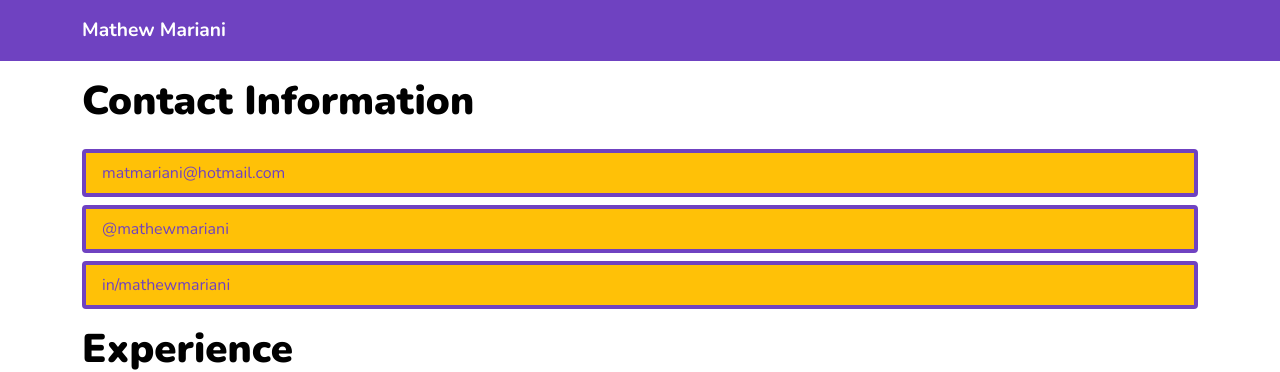
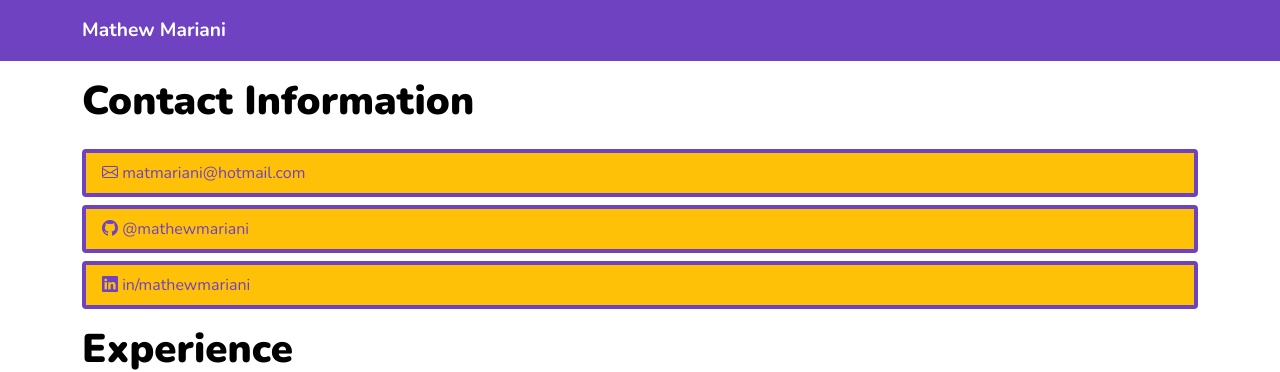
Before and after one commit to mathewmariani/mathewmariani.github.io, an Astro site: page /resume in a window 1280 px wide. Shown: the top 372 px of the page. Built offline with nearby package versions, Linux system fonts and the light colour scheme; Astro itself is replaced by a stand-in of ours.

Commit message:
Small updates

```diff
--- a/package.json
+++ b/package.json
@@ -7,7 +7,8 @@
     "astro": "astro"
   },
   "dependencies": {
-    "bootstrap": "^5.3.8"
+    "bootstrap": "^5.3.8",
+    "bootstrap-icons": "^1.13.1"
   },
   "devDependencies": {
     "@astrojs/check": "^0.9.5",
--- a/src/components/ContactCard.astro
+++ b/src/components/ContactCard.astro
@@ -5,16 +5,17 @@ const { email, github, linkedin } = Astro.props;
 <h1>Contact Information</h1>
 <div class="vstack gap-2">
     <a class="list-item list-item-navigation" href={`mailto:${email}`}
-        >{email}</a
+        ><i class="bi bi-envelope"></i> {email}</a
     >
     <a
         class="list-item list-item-navigation"
-        href={`https://github.com/${github}`}>@{github}</a
+        href={`https://github.com/${github}`}
+        ><i class="bi bi-github"></i> @{github}</a
     >
     <a
         class="list-item list-item-navigation"
         href={`https://linkedin.com/in/${linkedin}`}
     >
-        in/{linkedin}
+        <i class="bi bi-linkedin"></i> in/{linkedin}
     </a>
 </div>
--- a/src/components/Meta.astro
+++ b/src/components/Meta.astro
@@ -1,6 +1,8 @@
 ---
 import 'bootstrap/dist/css/bootstrap.min.css';
 import '@/styles/global.css';
+
+import 'bootstrap-icons/font/bootstrap-icons.css';
 
 import { SITE_TITLE, SITE_DESCRIPTION } from '@/consts';
 ---
```
Also changed, not shown: 1 other file.
